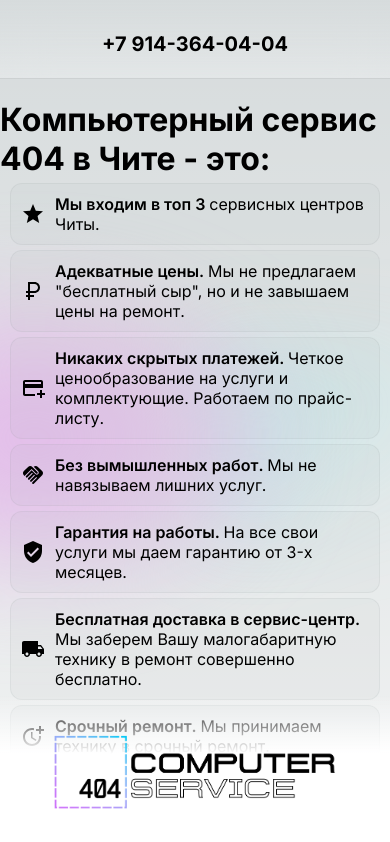
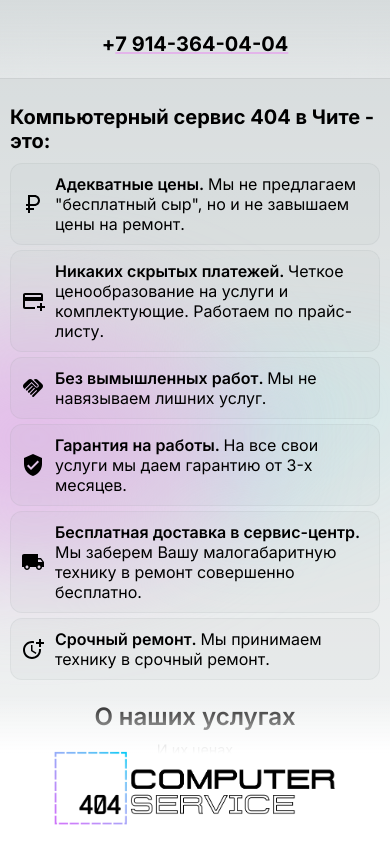
Before and after one commit to EndreiDarkRose/404Service, a Next.js app: page / in a window 390 px wide. Shown: the top 842 px of the page. Built offline with nearby package versions, Linux system fonts and the light colour scheme.

Commit message:
иконка сайта и много других приколов

```diff
--- a/src/app/call/page.tsx
+++ b/src/app/call/page.tsx
@@ -2,6 +2,7 @@
 import React, { useState } from "react";
 import CallForm from "@/components/callForm/CallForm";
 import SuccessMessage from "@/components/successMessage/SuccessMessage";
+import { Metadata } from "next";
 
 export default function Call() {
   const [formSubmitted, setFormSubmitted] = useState(false);
--- a/src/app/layout.tsx
+++ b/src/app/layout.tsx
@@ -23,6 +23,9 @@ export default function RootLayout({
 }>) {
   return (
     <html lang="ru">
+      <head>
+        <link rel="icon" href="/favicon.ico" />
+      </head>
       <body className={inter.className}>
         <main className={styles.main}>
           <Header />
--- a/src/app/page.module.scss
+++ b/src/app/page.module.scss
@@ -2,7 +2,10 @@
   display: flex;
   justify-content: center;
   flex-direction: column;
-
+  .serviceTitle {
+    font-size: 20px;
+    margin: 5px 10px;
+  }
   .title {
     font-weight: 600;
     font-size: large;
--- a/src/app/page.tsx
+++ b/src/app/page.tsx
@@ -17,12 +17,12 @@ const Main = () => {
         Компьютерный сервис 404 в Чите - это:
       </h1>
       <ul className={styles.list}>
-        <li className={styles.item}>
+        {/* <li className={styles.item}>
           <GradeIcon />
           <p className={styles.description}>
             <span>Мы входим в топ 3 </span>сервисных центров Читы.
           </p>
-        </li>
+        </li> */}
         {/* <li className={styles.item}>
           <VerifiedIcon />
           <p className={styles.description}>
--- a/src/components/callForm/CallForm.tsx
+++ b/src/components/callForm/CallForm.tsx
@@ -68,7 +68,7 @@ function CallForm({ setFormSubmitted }: CallFormProps) {
         margin="dense"
         {...register("phone_number", {
           required: true,
-          pattern: /^\+?[0-9]*$/,
+          pattern: /^\+?[0-9]{11,}$/,
           minLength: 11,
         })}
       />
--- a/src/components/header/Header.tsx
+++ b/src/components/header/Header.tsx
@@ -7,7 +7,9 @@ const Header = () => {
   return (
     <header className={styles.header}>
       <Link href="tel:79143640404">
-        <p>+7 914-364-04-04</p>
+        <p>
+          +<span className={styles.underLine}>7 914-364-04-04</span>
+        </p>
       </Link>
       <div className={styles.logo}>
         <Link passHref href="/">
--- a/src/components/header/header.module.scss
+++ b/src/components/header/header.module.scss
@@ -30,6 +30,11 @@
   .header {
     font-size: 20px;
 
+    .underLine {
+      text-decoration: underline solid#E3B5EA;
+      text-decoration-thickness: 2px;
+    }
+
     p,
     .logo {
       display: flex;
@@ -58,7 +63,7 @@
       align-items: flex-end;
       pointer-events: none;
       inset: auto 0 0;
-      padding: 2rem;
+      padding: 1rem;
       height: 150px;
       background: linear-gradient(
         to bottom,
--- a/src/components/info/Info.tsx
+++ b/src/components/info/Info.tsx
@@ -17,7 +17,7 @@ const Info = () => {
     {
       link: "status",
       title: "Узнать статус заказа",
-      description: "И их ценах",
+      description: "По номеру заказа",
     },
     {
       link: "contacts",
```
Also changed, not shown: 1 other file (tests, documents, lock files or other folders).
